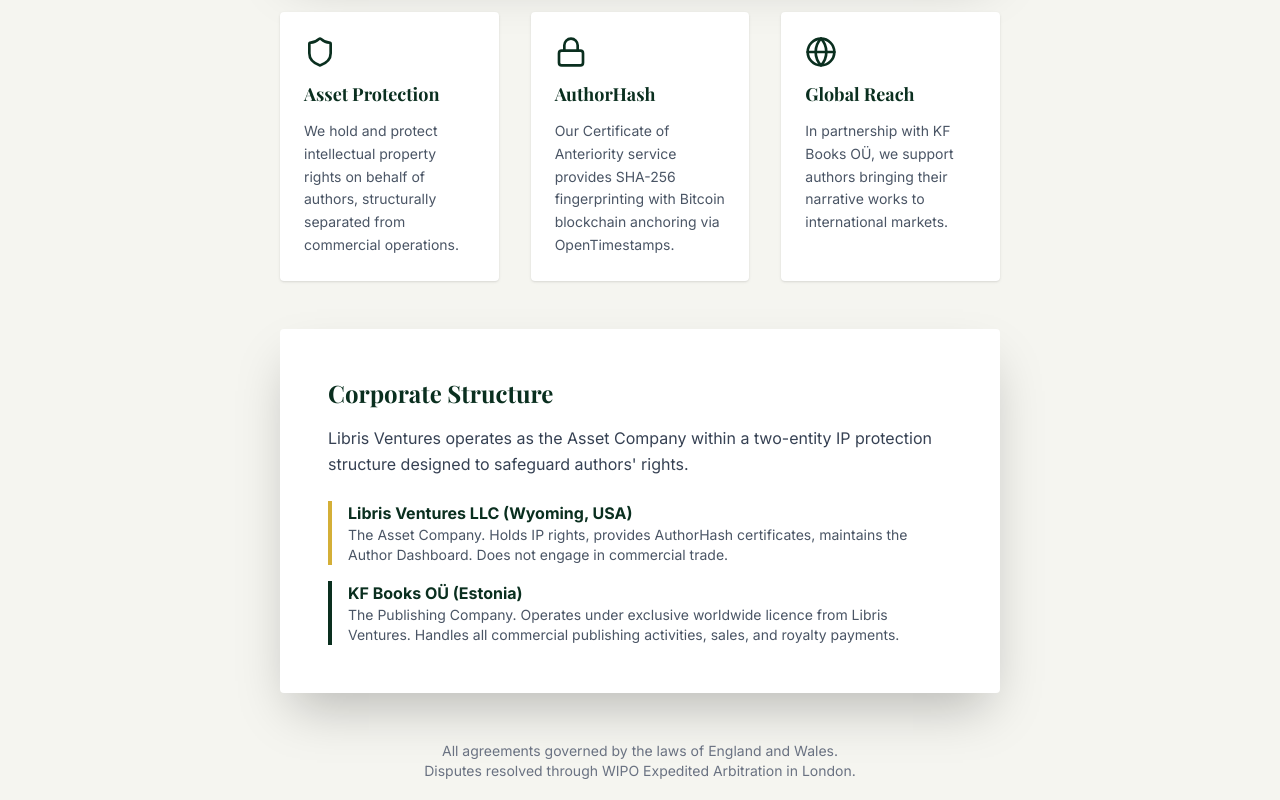
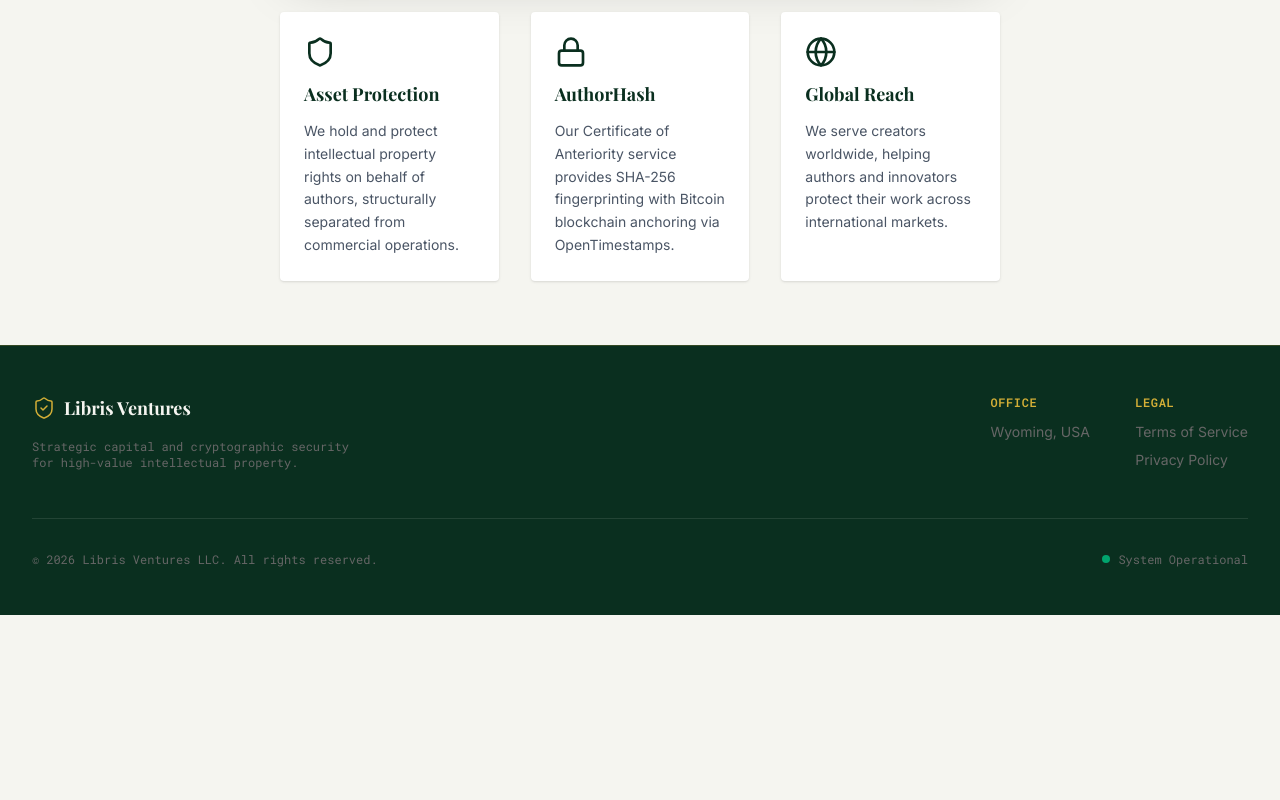
Before and after one commit to MykolaOseiko/LV2, a Next.js app: page /about in a window 1280 px wide. Shown: the part 660-1460 px from the top of the page. After the commit the page ends 1275 px from the top, so only its background shows below. Built offline with nearby package versions, Linux system fonts and the light colour scheme; a web font is replaced by a local one.

Commit message:
polish: remove KF Books Tallinn corporate structure legal jurisdiction

```diff
--- a/app/about/page.tsx
+++ b/app/about/page.tsx
@@ -67,61 +67,14 @@
                                     Global Reach
                                 </h3>
                                 <p className="text-sm text-gray-600 leading-relaxed">
-                                    In partnership with KF Books OÜ, we support
-                                    authors bringing their narrative works to
+                                    We serve creators worldwide, helping authors
+                                    and innovators protect their work across
                                     international markets.
                                 </p>
                             </div>
                         </div>
 
-                        {/* Corporate structure */}
-                        <div className="bg-white p-8 md:p-12 shadow-2xl rounded-sm">
-                            <h2 className="font-serif text-2xl font-bold text-[#0A2F1F] mb-4">
-                                Corporate Structure
-                            </h2>
-                            <p className="text-gray-700 leading-relaxed mb-6">
-                                Libris Ventures operates as the Asset Company
-                                within a two-entity IP protection structure
-                                designed to safeguard authors&apos; rights.
-                            </p>
 
-                            <div className="space-y-4">
-                                <div className="border-l-4 border-[#D4AF37] pl-4">
-                                    <h3 className="font-bold text-[#0A2F1F]">
-                                        Libris Ventures LLC (Wyoming, USA)
-                                    </h3>
-                                    <p className="text-sm text-gray-600">
-                                        The Asset Company. Holds IP rights,
-                                        provides AuthorHash certificates,
-                                        maintains the Author Dashboard. Does
-                                        not engage in commercial trade.
-                                    </p>
-                                </div>
-                                <div className="border-l-4 border-[#0A2F1F] pl-4">
-                                    <h3 className="font-bold text-[#0A2F1F]">
-                                        KF Books OÜ (Estonia)
-                                    </h3>
-                                    <p className="text-sm text-gray-600">
-                                        The Publishing Company. Operates under
-                                        exclusive worldwide licence from Libris
-                                        Ventures. Handles all commercial
-                                        publishing activities, sales, and
-                                        royalty payments.
-                                    </p>
-                                </div>
-                            </div>
-                        </div>
-
-                        {/* Legal */}
-                        <div className="text-center text-sm text-gray-500">
-                            <p>
-                                All agreements governed by the laws of England
-                                and Wales.
-                                <br />
-                                Disputes resolved through WIPO Expedited
-                                Arbitration in London.
-                            </p>
-                        </div>
                     </div>
                 </section>
             </main>
--- a/components/footer.tsx
+++ b/components/footer.tsx
@@ -18,10 +18,9 @@
 
                     <div className="grid grid-cols-2 gap-8 text-sm">
                         <div>
-                            <h3 className="font-mono text-xs font-semibold uppercase tracking-wider text-accent mb-3">Offices</h3>
+                            <h3 className="font-mono text-xs font-semibold uppercase tracking-wider text-accent mb-3">Office</h3>
                             <ul className="space-y-2 text-muted-foreground">
                                 <li>Wyoming, USA</li>
-                                <li>Tallinn, EST</li>
                             </ul>
                         </div>
                         <div>
```
